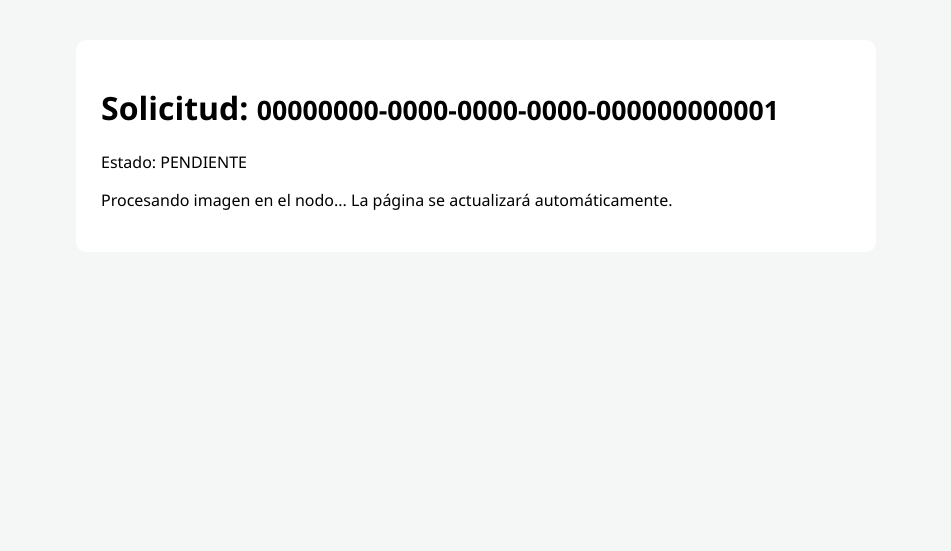
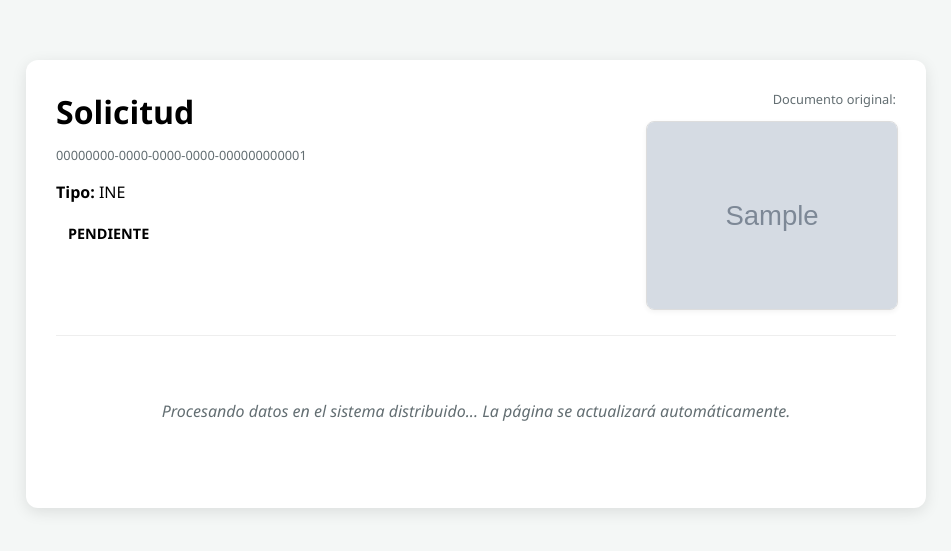
Before and after one commit to nowhereOnce/secureid-api, a Django app: page /verification/00000000-0000-0000-0000-000000000001/ in a window 1280 px wide. Shown: the top 551 px of the page, without its empty margins (164-1115 px from the left). Run offline with Django 5.2, Linux system fonts and the light colour scheme; a user stored in the database is signed in; tables that the repository leaves empty hold one stand-in row (values such as "Sample post"); grey boxes marked "Sample" are stand-in pictures; parts of the project's set-up code (start-up, migrations or seed data) failed here and were passed over.

Commit message:
Reactor detail.html template to show aditional information. This includes a preview of the image uploaded, inputs instead of plain text for the extracted data so the user can change it in case it's wrong, and copy buttons next to each input.

```diff
--- a/identity/templates/identity/detail.html
+++ b/identity/templates/identity/detail.html
@@ -2,54 +2,155 @@
 <html lang="es">
 <head>
     <meta charset="UTF-8">
-    <title>Resultado de Verificación - SecureID</title>
+    <title>Detalle de Verificación - SecureID</title>
     <style>
-        body { font-family: 'Segoe UI', sans-serif; max-width: 800px; margin: 40px auto; background-color: #f4f7f6; }
-        .card { background: white; padding: 25px; border-radius: 10px; shadow: 0 2px 10px rgba(0,0,0,0.1); }
-        .status-processing { color: #f39c12; font-weight: bold; }
-        .status-completed { color: #27ae60; font-weight: bold; }
-        .data-grid { display: grid; grid-template-columns: 1fr 1fr; gap: 15px; margin-top: 20px; }
-        .data-item { border-bottom: 1px solid #eee; padding: 10px 0; }
-        .badge { background: #34495e; color: white; padding: 4px 8px; border-radius: 4px; font-size: 0.8em; }
+        body { font-family: 'Segoe UI', sans-serif; max-width: 900px; margin: 40px auto; background-color: #f4f7f6; padding: 20px; }
+
+        /* Un solo card principal */
+        .card {
+            background: white;
+            padding: 30px;
+            border-radius: 12px;
+            box-shadow: 0 4px 15px rgba(0,0,0,0.1); /* Corrección del warning 'shadow' */
+        }
+
+        /* Encabezado en dos columnas */
+        .header-section {
+            display: flex;
+            justify-content: space-between;
+            align-items: flex-start;
+            gap: 20px;
+            margin-bottom: 20px;
+        }
+
+        .info-col { flex: 1; }
+        .image-col { width: 250px; text-align: right; } /* Tamaño menor para la imagen */
+
+        .preview-img {
+            width: 100%;
+            border-radius: 8px;
+            border: 1px solid #ddd;
+            box-shadow: 0 2px 5px rgba(0,0,0,0.05);
+        }
+
+        .status-badge {
+            display: inline-block;
+            padding: 5px 12px;
+            border-radius: 20px;
+            font-size: 0.9em;
+            font-weight: bold;
+            text-transform: uppercase;
+        }
+        .status-processing { background: #fff3e0; color: #e67e22; }
+        .status-completed { background: #e8f5e9; color: #27ae60; }
+        .status-failed { background: #ffebee; color: #c0392b; }
+
+        /* Estilos de inputs y botones (se mantienen igual) */
+        .data-grid { display: grid; grid-template-columns: 1fr 1fr; gap: 20px; margin-top: 20px; }
+        .data-item { margin-bottom: 10px; }
+        .input-group { display: flex; gap: 8px; margin-top: 5px; }
+        input {
+            flex: 1;
+            padding: 10px;
+            border: 1px solid #dfe6e9;
+            border-radius: 6px;
+            font-family: 'Consolas', monospace;
+            background: #fdfdfd;
+        }
+        .btn-copy {
+            background: #34495e;
+            color: white;
+            border: none;
+            padding: 8px 15px;
+            border-radius: 6px;
+            cursor: pointer;
+            transition: background 0.2s;
+        }
+        .btn-copy:hover { background: #2c3e50; }
     </style>
 </head>
 <body>
+
     <div class="card">
-        <h1>Solicitud: <small>{{ verification.id }}</small></h1>
-        <p>Estado: <span class="status-{{ verification.status }}">
-            {{ verification.get_status_display|upper }}
-        </span></p>
+        <div class="header-section">
+            <div class="info-col">
+                <h1 style="margin:0 0 10px 0;">Solicitud </h1>
+                <small style="color:#636e72; font-size:0.8em;">{{ verification.id }}</small>
+                <p><strong>Tipo:</strong> {{ verification.get_document_type_display }}</p>
+                <div class="status-badge status-{{ verification.status }}">
+                    {{ verification.get_status_display }}
+                </div>
+            </div>
+
+            <div class="image-col">
+                <p style="margin-top:0; font-size:0.8em; color:#636e72;">Documento original:</p>
+                <img src="{{ verification.image.url }}" class="preview-img" alt="Documento">
+            </div>
+        </div>
+
+        <hr style="border:0; border-top: 1px solid #eee;">
 
         {% if verification.status == 'completed' %}
-            <hr>
-            <h3>Datos Extraídos por la GPU</h3>
+            <h3 style="margin-top:25px; color:#2d3436;">Resultados de la GPU ({{ verification.logs.first.worker_node }})</h3>
+
             <div class="data-grid">
                 <div class="data-item">
-                    <strong>Nombre Completo:</strong><br>
-                    {{ verification.extracted_data.full_name }}
+                    <strong>Nombre Completo:</strong>
+                    <div class="input-group">
+                        <input type="text" value="{{ verification.extracted_data.full_name }}" id="full_name">
+                        <button class="btn-copy" onclick="copyToClipboard('full_name')">Copiar</button>
+                    </div>
                 </div>
+
                 {% for key, value in verification.extracted_data.structured_data.items %}
                     <div class="data-item">
-                        <strong>{{ key|upper }}:</strong><br>
-                        <code>{{ value }}</code>
+                        <strong>{{ key|upper }}:</strong>
+                        <div class="input-group">
+                            <input type="text" value="{{ value }}" id="input-{{ forloop.counter }}">
+                            <button class="btn-copy" onclick="copyToClipboard('input-{{ forloop.counter }}')">Copiar</button>
+                        </div>
                     </div>
                 {% endfor %}
             </div>
-            <p><small>Puntaje de confianza: {{ verification.extracted_data.confidence_score }}</small></p>
-            <a href="{% url 'upload' %}" style="display:block; margin-top:20px;">Nueva carga</a>
+
+            <div style="margin-top:30px; border-top: 1px solid #eee; padding-top:15px;">
+                <a href="{% url 'upload' %}" style="color:#0984e3; text-decoration:none;">← Realizar otra verificación</a>
+            </div>
 
         {% elif verification.status == 'failed' %}
-            <p style="color:red;">Error en el procesamiento. Por favor revisa los logs en el Admin.</p>
-            <a href="{% url 'upload' %}">Reintentar</a>
+            <div style="padding:20px; color:#c0392b; background:#ffebee; border-radius:8px; margin-top:20px;">
+                <strong>Error:</strong> No se pudo procesar el documento. Verifica la calidad de la imagen.
+                <br><a href="{% url 'upload' %}" style="color:#c0392b;">Reintentar carga</a>
+            </div>
 
         {% else %}
-            <p>Procesando imagen en el nodo... La página se actualizará automáticamente.</p>
-            <script>
-                setTimeout(function(){
-                    location.reload();
-                }, 4000);
-            </script>
+            <div style="text-align:center; padding:40px 0;">
+                <p style="font-style:italic; color:#636e72;">Procesando datos en el sistema distribuido... La página se actualizará automáticamente.</p>
+                <script>
+                    setTimeout(function(){
+                        location.reload();
+                    }, 4000);
+                </script>
+            </div>
         {% endif %}
     </div>
+
+    <script>
+        function copyToClipboard(elementId) {
+            const copyText = document.getElementById(elementId);
+            copyText.select();
+            copyText.setSelectionRange(0, 99999);
+            navigator.clipboard.writeText(copyText.value);
+
+            const btn = event.target;
+            const originalText = btn.innerText;
+            btn.innerText = "¡Copiado!";
+            btn.style.background = "#27ae60";
+            setTimeout(() => {
+                btn.innerText = originalText;
+                btn.style.background = "#34495e";
+            }, 1500);
+        }
+    </script>
 </body>
 </html>
```
